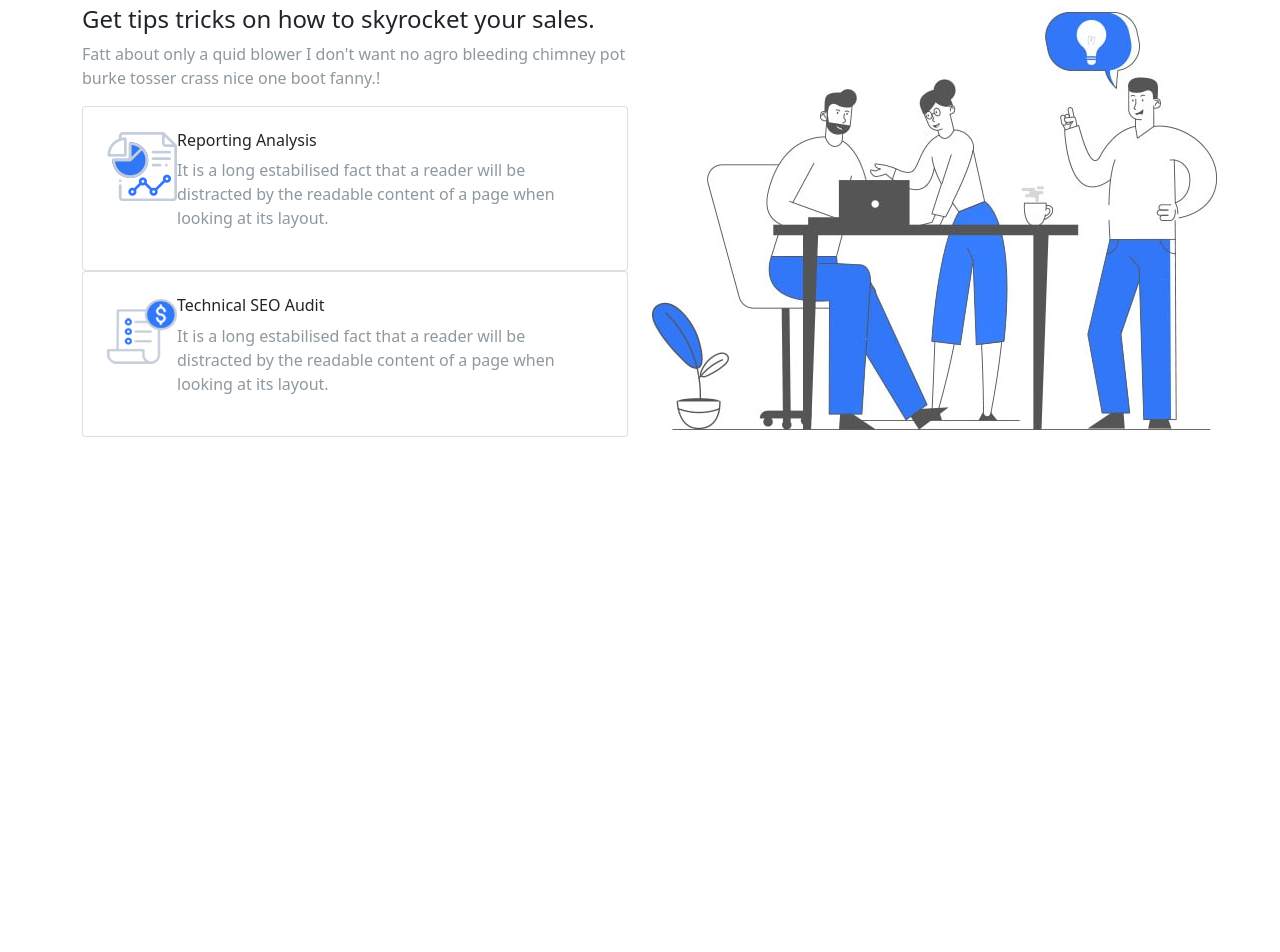
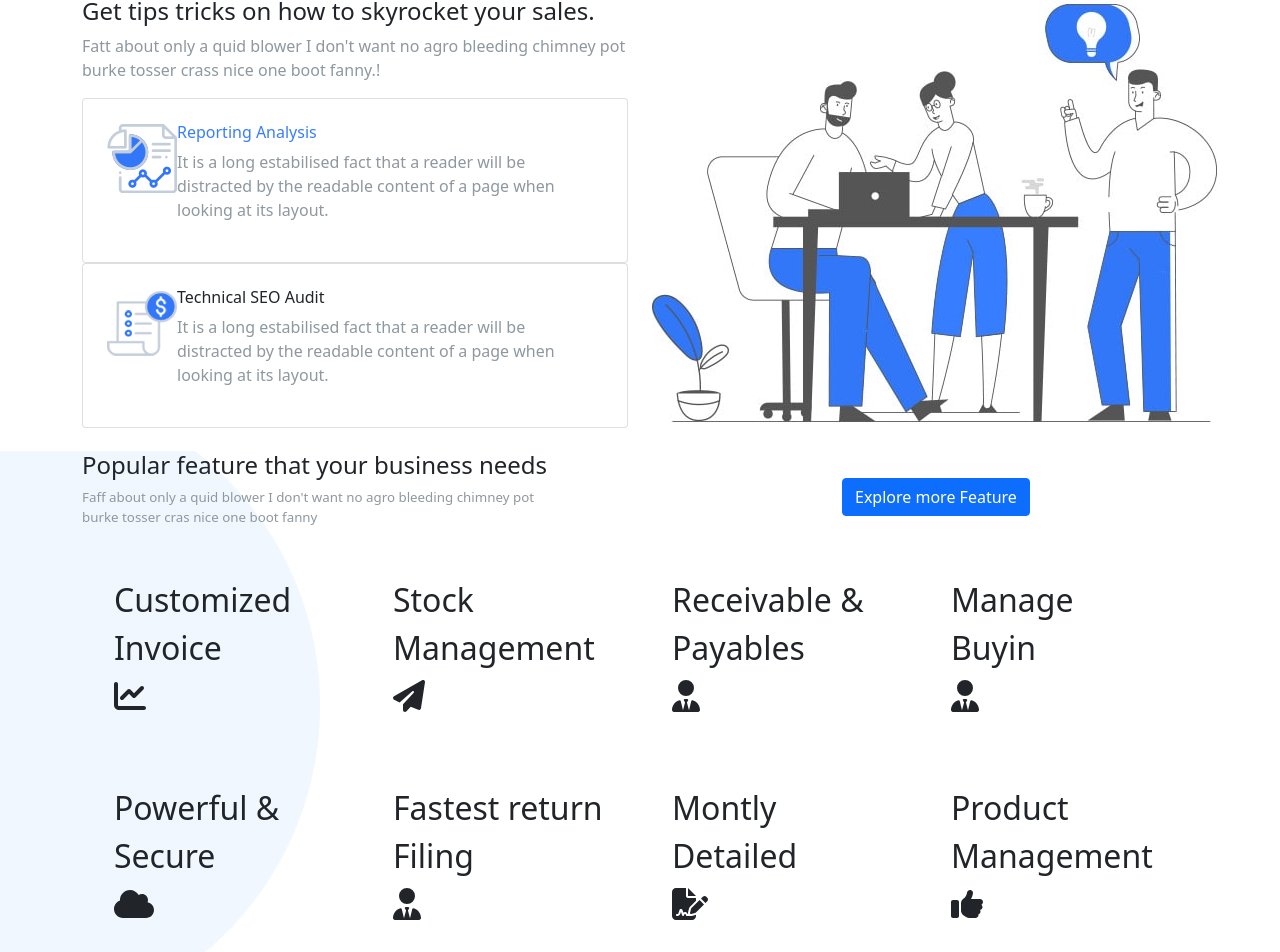
Before and after one commit to MEMiceli/proj-html-vuejs, a Vue app: page / in a window 1280 px wide. Shown: the part 675-1627 px from the top of the page. Before the commit the page ends 1134 px from the top, so only its background shows below. Built offline with nearby package versions, Linux system fonts and the light colour scheme.

Commit message:
litigando con font asewome

```diff
--- a/src/components/blocks/BaseHeader.vue
+++ b/src/components/blocks/BaseHeader.vue
@@ -39,6 +39,7 @@ ul {
     list-style-type: none; /* Remove bullets */
     padding: 0; /* Remove padding */
     margin: 0; /* Remove margins */
+    font-size: smaller;
 };
 img{
     max-height: 2.375rem;
--- a/src/components/blocks/BaseMain.vue
+++ b/src/components/blocks/BaseMain.vue
@@ -3,6 +3,7 @@
       <BaseRunner/>
       <OneSection/>
       <TwoSection/>
+      <ThreeSection/>
   </main>
 </template>
 
@@ -10,12 +11,15 @@
 import BaseRunner from '../sections/BaseRunner.vue'
 import OneSection from '../sections/OneSection.vue'
 import TwoSection from '../sections/TwoSection.vue'
+import ThreeSection from '../sections/ThreeSection.vue'
 export default {
     name: 'BaseMain',
     components: {
     BaseRunner,
     OneSection,
     TwoSection,
+    ThreeSection,
+
   }
 
 }
--- a/src/components/sections/BaseRunner.vue
+++ b/src/components/sections/BaseRunner.vue
@@ -28,6 +28,7 @@ export default {
 }
 p{
     color:var(--quinary-colortext);
+    font-size: smaller;
 }
 img{
     width:100%;
--- a/src/components/sections/OneSection.vue
+++ b/src/components/sections/OneSection.vue
@@ -93,6 +93,7 @@ img{
 }
 p{
     color:var(--quinary-colortext);
+    font-size: smaller;
 }
 
 ;
--- /dev/null
+++ b/src/components/sections/ThreeSection.vue
@@ -0,0 +1,82 @@
+<template>
+    <div class="container-fluid">
+        <div class="container">
+            <div class="row align-items-center">
+                <div class="col-8">
+                    <h4>Popular feature that your business needs</h4>
+                    <div class="col-8">
+                        <p>Faff about only a quid blower I don't want no agro bleeding chimney pot burke tosser cras nice one boot fanny</p>
+                    </div>
+
+                </div>
+                <div class="col-4">
+                    <button type="button" class="btn btn-primary">Explore more Feature</button>
+                </div>
+            </div>
+            <div class="container">
+                <div class="row">
+                    <div class="col-3">Customized Invoice
+                        <div><i class="fa-solid fa-chart-line"></i></div>
+                    </div>
+                    <div class="col-3">Stock Management
+                        <div><i class="fa-solid fa-paper-plane"></i></div>
+                    </div>
+                    <div class="col-3">Receivable &amp; Payables
+                        <div><i class="fa-solid fa-user-tie"></i></div>
+                    </div>
+                    <div class="col-3">Manage Buyin
+                        <div><i class="fa-solid fa-user-tie"></i></div>
+                    </div>
+                    <div class="col-3">Powerful &amp; Secure
+                        <div><i class="fa-solid fa-cloud"></i></div>
+                    </div>
+                    <div class="col-3">Fastest return Filing
+                        <div><i class="fa-solid fa-user-tie"></i></div>
+                    </div>
+                    <div class="col-3">Montly Detailed
+                        <div><i class="fa-solid fa-file-signature"></i></div>
+                    </div>
+                    <div class="col-3">Product Management
+                        <div><i class="fa-solid fa-thumbs-up"></i></div>
+                    </div>
+                </div>
+            </div>
+        </div>
+
+
+
+
+
+
+    </div>
+
+</template>
+
+<script>
+export default {
+    name: 'ThreeSection'
+
+}
+</script>
+
+<style scoped lang="scss">
+.container-fluid{
+    background-image: url("../../assets/img/14.png");
+    background-size: 50%;
+    background-repeat: no-repeat;
+    background-position: -50% 50%;
+
+}
+p{
+    color:var(--quinary-colortext);
+    font-size: smaller;
+}
+.col-3{
+    padding: 2rem;
+    font-size: 2rem;
+}
+.fa-solid{
+        font-size: 2rem;
+}
+
+</style>
--- a/src/components/sections/TwoSection.vue
+++ b/src/components/sections/TwoSection.vue
@@ -11,7 +11,7 @@
                       <img src="../../assets/img/510.png" alt="graphic">
                   </div>
                   <div class="boxtext">
-                      <h6>Reporting Analysis</h6>
+                      <h6 class="blue">Reporting Analysis</h6>
                       <p>It is a long estabilised fact that a reader will be distracted by the readable content of a page when looking at its layout.</p>
                   </div>
               </div>
@@ -43,6 +43,9 @@ export default {
 
 
 <style scoped lang="scss">
+.blue{
+    color:var(--tertiary-color);
+}
 p{
     color:var(--quinary-colortext);
 }
```
